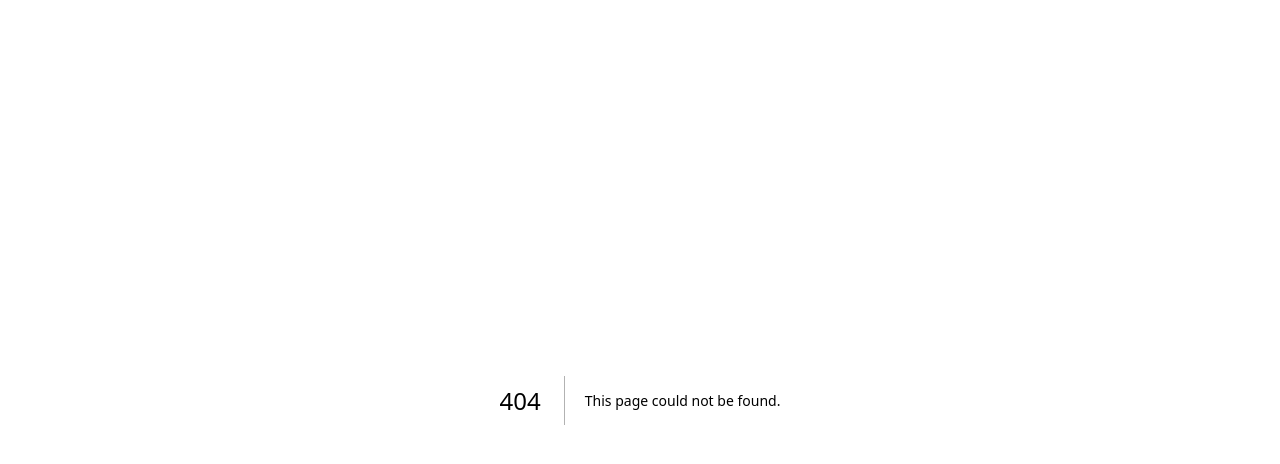
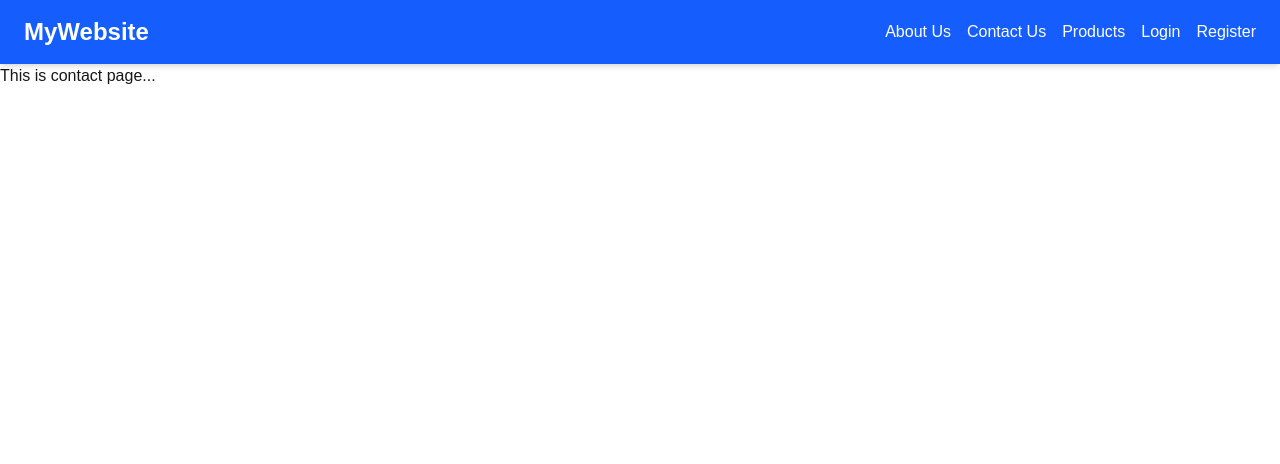
Before and after one commit to mdyeasinhn/next-js-app, a Next.js app: page /contact in a window 1280 px wide. Before the commit this address had no page. Shown: the top 464 px of the page. Built offline with nearby package versions, Linux system fonts and the light colour scheme.

Commit message:
Link and Programmatic Navigation

```diff
--- /dev/null
+++ b/src/app/about/page.js
@@ -0,0 +1,11 @@
+import React from 'react';
+
+const AboutPage = () => {
+    return (
+        <div>
+           This is about page..
+        </div>
+    );
+};
+
+export default AboutPage;
--- /dev/null
+++ b/src/app/components/shared/Navbar.js
@@ -0,0 +1,30 @@
+import Link from "next/link";
+
+const Navbar = () => {
+  return (
+    <nav className="bg-blue-600 shadow-md px-6 py-4 flex justify-between items-center">
+      <div className="text-2xl font-bold text-white">
+        <Link href="/">MyWebsite</Link>
+      </div>
+      <div className="space-x-4">
+        <Link href="/about" className="text-white hover:text-gray-200 transition">
+          About Us
+        </Link>
+        <Link href="/contact" className="text-white hover:text-gray-200 transition">
+          Contact Us
+        </Link>
+        <Link href="/products" className="text-white hover:text-gray-200 transition">
+          Products
+        </Link>
+        <Link href="/login" className="text-white hover:text-gray-200 transition">
+          Login
+        </Link>
+        <Link href="/register" className="text-white hover:text-gray-200 transition">
+          Register
+        </Link>
+      </div>
+    </nav>
+  );
+};
+
+export default Navbar;
--- /dev/null
+++ b/src/app/contact/page.js
@@ -0,0 +1,11 @@
+import React from 'react';
+
+const ContactPage = () => {
+    return (
+        <div>
+            This is contact page...
+        </div>
+    );
+};
+
+export default ContactPage;
--- /dev/null
+++ b/src/app/dashboard/page.js
@@ -0,0 +1,11 @@
+
+
+const DashboardPage = () => {
+    return (
+        <div>
+            This is DashboardPage...
+        </div>
+    );
+};
+
+export default DashboardPage;
--- a/src/app/layout.js
+++ b/src/app/layout.js
@@ -1,5 +1,6 @@
 import { Geist, Geist_Mono } from "next/font/google";
 import "./globals.css";
+import Navbar from "./components/shared/Navbar";
 
 const geistSans = Geist({
   variable: "--font-geist-sans",
@@ -22,6 +23,7 @@ export default function RootLayout({ children }) {
       <body
         className={`${geistSans.variable} ${geistMono.variable} antialiased`}
       >
+        <Navbar/>
         {children}
       </body>
     </html>
--- /dev/null
+++ b/src/app/login/page.js
@@ -0,0 +1,11 @@
+import React from 'react';
+
+const LoginPage = () => {
+    return (
+        <div>
+            This is Login page..
+        </div>
+    );
+};
+
+export default LoginPage;
--- a/src/app/page.js
+++ b/src/app/page.js
@@ -1,9 +1,18 @@
+"use client"
+import { useRouter } from 'next/navigation';
 import React from 'react';
 
 const HomePage = () => {
+  const router = useRouter();
+  const handleNavigation = () => {
+    router.push('/dashboard')
+  }
+
   return (
     <div>
-      <h1 className='text-4xl text-center'>Hello world</h1>
+      <div>
+      <button onClick={handleNavigation} className='mt-5'>Dashboard</button>
+      </div>
     </div>
   );
 };
--- /dev/null
+++ b/src/app/register/page.js
@@ -0,0 +1,11 @@
+import React from 'react';
+
+const RegisterPage = () => {
+    return (
+        <div>
+            This is Register Page...
+        </div>
+    );
+};
+
+export default RegisterPage;
```
